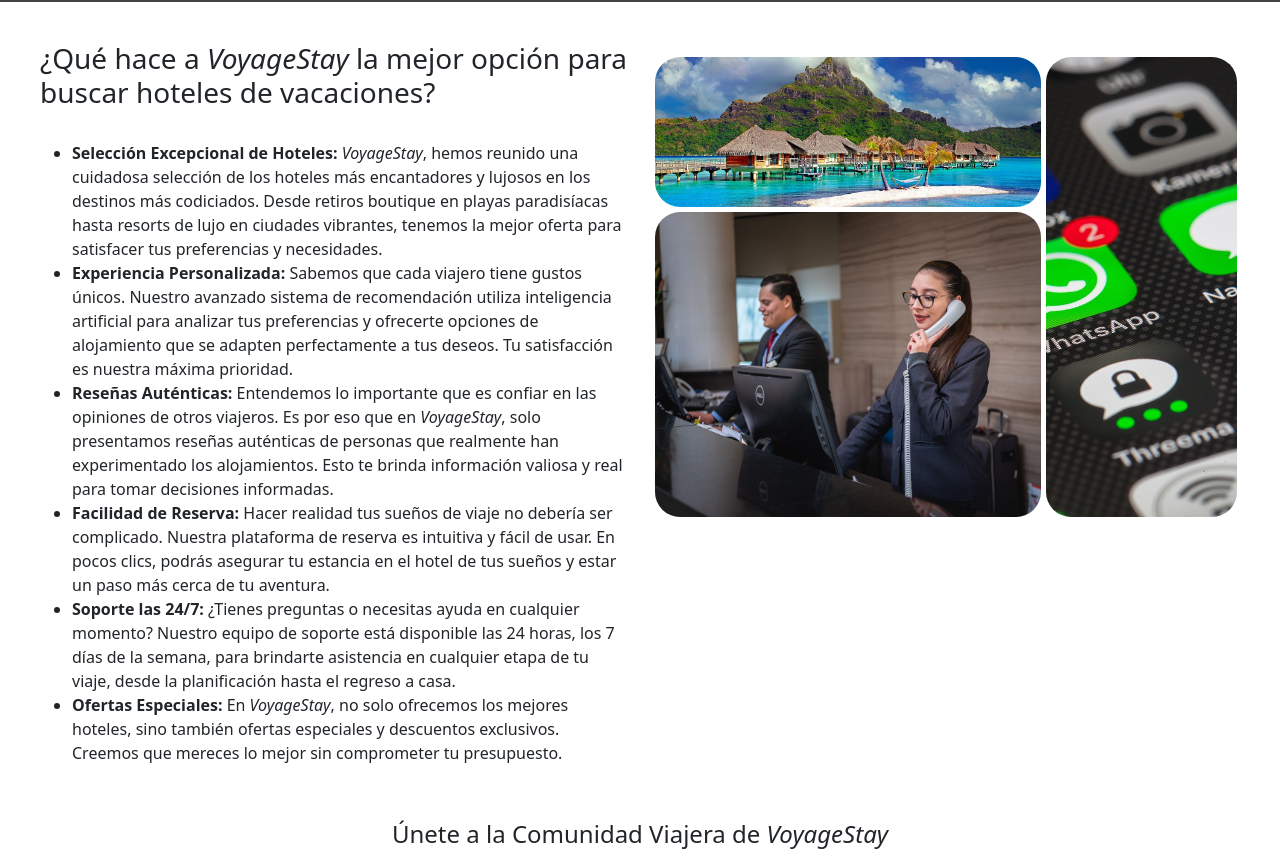
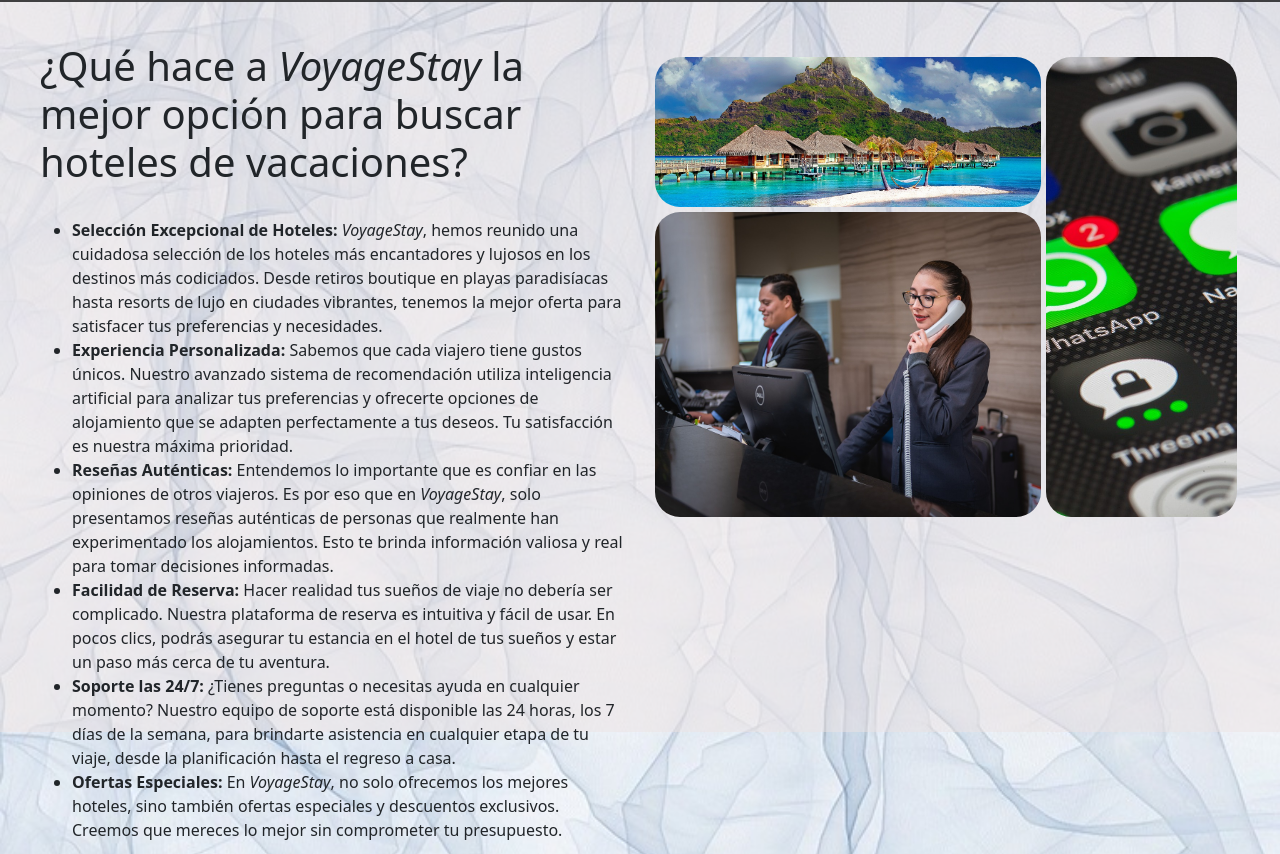
Before and after one commit to Carlosfloreserrano/PF-FloresCarlos, a plain HTML site: page page/aboustus.html in a window 1280 px wide. Shown: the part 68-922 px from the top of the page. Drawn offline with nearby package versions, Linux system fonts and the light colour scheme.

Commit message:
Se realizaron correciones de Seo al realizar h1,h2... .Ademas se cambio el botom de reserva para que se asemeje mas al tema de los botones principales

```diff
--- a/estilos.scss
+++ b/estilos.scss
@@ -4,7 +4,24 @@ $color_3: black;
 $background-color_1: rgb(22 22 23 / 80%);
 $background-color_2: rgb(22 22 23 / 50%);
 $background-color_3: beige;
-$background-color_4: blue;
+$background-color_4: rgb(51,122,183);
+
+body {
+    background-image: url("Imagenes/fondo.jpg");
+    background-size: cover;
+    background-repeat: no-repeat;
+}
+
+body::before {
+    content: "";
+    position: absolute;
+    top: 0;
+    left: 0;
+    width: 100%;
+    height: 100%;
+    background-color: rgba(238, 227, 227, 0.5);
+    z-index: -1;
+}
 
 .navbar {
 	height: 70px;
@@ -62,6 +79,7 @@ div.cards {
 	background-size: cover;
 	margin-top: 15px;
 	border-radius: 25px;
+	object-fit: cover;
 }
 a.btn {
 	&:hover {
@@ -129,7 +147,7 @@ footer {
 	background-image: url(Imagenes/receptionists-5975962_1280.jpg);
 	grid-area: fotoaboustus3;
 }
-h4.info2 {
+h2.info2 {
 	text-align: center;
 	margin-top: 15px;
 }
@@ -169,6 +187,7 @@ h1.titulohotel {
         margin-top: 20px;
     }
 }
+
 .item6 {
 	background-image: url(./Imagenes/sirlanka/CasaSeñorial.jpg);
 	grid-area: img1;
@@ -228,13 +247,13 @@ h1.titulohotel {
 		background-size: cover;
 		background-position: center;
 		margin-bottom: 15px;
+		object-fit: cover;
 	}
 	.item {
 		border: 2px solid black;
 		background-size: cover;
 		background-position: center;
 		border-radius: 15px;
-		filter: grayscale(40%);
 		transition: all 0.8s;
 		&:hover {
 			filter: grayscale(0%);
--- a/page/aboustus.html
+++ b/page/aboustus.html
@@ -3,14 +3,8 @@
   <head>
     <meta charset="UTF-8" />
     <meta name="viewport" content="width=device-width, initial-scale=1.0" />
-    <meta
-      name="description"
-      content="VoyageStay: Tu destino para alojamiento de vacaciones de calidad en destinos fascinantes. ¡Reserva hoy mismo y crea recuerdos inolvidables!"
-    />
-    <meta
-      name="keywords"
-      content="Alojamiento, Reserva, Vacaciones, Hoteleria, Hotel, Albergue, Viaje, Turismo, Agencia de Viajes, Paquetes de Viajes, Verano, Playa, Mar"
-    />
+    <meta name="description" content="VoyageStay: Tu destino para alojamiento de vacaciones de calidad en destinos fascinantes. ¡Reserva hoy mismo y crea recuerdos inolvidables!" >
+    <meta name="keywords" content="Alojamiento, Reserva, Vacaciones, Hoteleria, Hotel, Albergue, Viaje, Turismo, Agencia de Viajes, Paquetes de Viajes, Verano, Playa, Mar">
     <!-- fontawasome Inicia -->
     <link
       rel="stylesheet"
@@ -34,7 +28,7 @@
       href="../Imagenes/favicon-32x32.png"
       type="image/x-icon"
     />
-    <title>About Us | VoyageStay: Alojamiento de Vacaciones | VoyageStay</title>
+    <title> About Us | VoyageStay: Alojamiento de Vacaciones | VoyageStay</title>
   </head>
 
   <body>
@@ -79,19 +73,19 @@
     <div class="infoAboustus">
       <div class="row">
         <div class="col-lg-6 col-md-12 infoizquierdo">
-            <h3>
-              ¿Qué hace a <em>VoyageStay</em> la mejor opción para buscar
-              hoteles de vacaciones?
-            </h3>
-            <br />
+          <h1>
+            ¿Qué hace a <em>VoyageStay</em> la mejor opción para buscar hoteles
+            de vacaciones?
+          </h1>
+          <br/>
           <ul>
             <li>
               <strong>Selección Excepcional de Hoteles: </strong>
-                <em>VoyageStay</em>, hemos reunido una cuidadosa selección de
-                los hoteles más encantadores y lujosos en los destinos más
-                codiciados. Desde retiros boutique en playas paradisíacas hasta
-                resorts de lujo en ciudades vibrantes, tenemos la mejor oferta
-                para satisfacer tus preferencias y necesidades.
+              <em>VoyageStay</em>, hemos reunido una cuidadosa selección de los
+              hoteles más encantadores y lujosos en los destinos más codiciados.
+              Desde retiros boutique en playas paradisíacas hasta resorts de
+              lujo en ciudades vibrantes, tenemos la mejor oferta para
+              satisfacer tus preferencias y necesidades.
             </li>
             <li>
               <strong>Experiencia Personalizada:</strong> Sabemos que cada
@@ -102,26 +96,26 @@
               prioridad.
             </li>
             <li>
-                <strong>Reseñas Auténticas: </strong>Entendemos lo importante
-                que es confiar en las opiniones de otros viajeros. Es por eso
-                que en <em>VoyageStay</em>, solo presentamos reseñas auténticas
-                de personas que realmente han experimentado los alojamientos.
-                Esto te brinda información valiosa y real para tomar decisiones
+              <strong>Reseñas Auténticas: </strong>Entendemos lo importante que
+              es confiar en las opiniones de otros viajeros. Es por eso que en
+              <em>VoyageStay</em>, solo presentamos reseñas auténticas de
+              personas que realmente han experimentado los alojamientos. Esto te
+              brinda información valiosa y real para tomar decisiones
               informadas.
             </li>
             <li>
               <strong>Facilidad de Reserva:</strong> Hacer realidad tus sueños
-                de viaje no debería ser complicado. Nuestra plataforma de
-                reserva es intuitiva y fácil de usar. En pocos clics, podrás
-                asegurar tu estancia en el hotel de tus sueños y estar un paso
-                más cerca de tu aventura.
+              de viaje no debería ser complicado. Nuestra plataforma de reserva
+              es intuitiva y fácil de usar. En pocos clics, podrás asegurar tu
+              estancia en el hotel de tus sueños y estar un paso más cerca de tu
+              aventura.
             </li>
             <li>
               <strong>Soporte las 24/7:</strong> ¿Tienes preguntas o necesitas
               ayuda en cualquier momento? Nuestro equipo de soporte está
               disponible las 24 horas, los 7 días de la semana, para brindarte
-                asistencia en cualquier etapa de tu viaje, desde la
-                planificación hasta el regreso a casa.
+              asistencia en cualquier etapa de tu viaje, desde la planificación
+              hasta el regreso a casa.
             </li>
             <li>
               <strong>Ofertas Especiales:</strong> En <em>VoyageStay</em>, no
@@ -129,7 +123,7 @@
               especiales y descuentos exclusivos. Creemos que mereces lo mejor
               sin comprometer tu presupuesto.
             </li>
-              <br />
+            <br>
           </ul>
         </div>
 
@@ -140,15 +134,15 @@
         </div>
       </div>
       <div class="col-md-12">
-          <h4 class="info2">
+        <h2 class="info2">
           Únete a la Comunidad Viajera de <em>VoyageStay</em>
-          </h4>
+        </h2>
         <p>
           Nos enorgullece ser parte de tus recuerdos de viaje. En
           <em>VoyageStay</em>, te invitamos a unirte a nuestra comunidad de
           viajeros apasionados que buscan experiencias extraordinarias en cada
-            rincón del mundo. Explora, descubre y vive tus sueños con nosotros.
-            Tu viaje perfecto comienza en <em>VoyageStay</em>.
+          rincón del mundo. Explora, descubre y vive tus sueños con nosotros. Tu
+          viaje perfecto comienza en <em>VoyageStay</em>.
         </p>
       </div>
     </div>
```
Also changed, not shown: Imagenes/fondo.jpg (added), estilos.css, 2 other files. Lines whose indentation alone changed are shown as unchanged.
